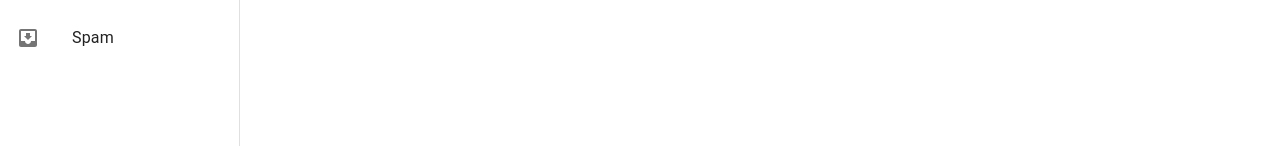
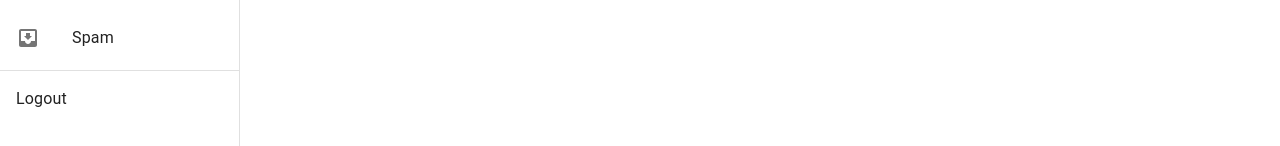
Before and after one commit to NakiAyame/An, a React (Create React App) app: page / in a window 1280 px wide. Shown: the part 388-534 px from the top of the page. Built offline with nearby package versions, Linux system fonts and the light colour scheme.

Commit message:
create logout

```diff
--- a/src/layouts/dashboard/DrawerDashborad.jsx
+++ b/src/layouts/dashboard/DrawerDashborad.jsx
@@ -8,16 +8,36 @@ import ListItemText from "@mui/material/ListItemText";
 import MailIcon from "@mui/icons-material/Mail";
 import Toolbar from "@mui/material/Toolbar";
 import * as React from "react";
+import axios from "axios";
+import { useNavigate } from "react-router-dom";
 
 import { Link } from "@mui/material";
+import { toast } from "react-toastify";
 
 const DrawerDashborad = () => {
+  const navigate = useNavigate();
   const links = [
     { text: "Dashboard", path: "/" },
     { text: "Danh sách người dùng", path: "/user-list" },
     { text: "Danh sách Dịch vụ", path: "/service-list" },
     { text: "Drafts", path: "/drafts" },
   ];
+
+  const handleLogout = async () => {
+    try {
+      const response = await axios.post("http://localhost:3500/logout");
+      // thông báo logout thành công và chuyển hướng về trang đăng nhập
+      console.log(response);
+      if (response.data.message === "Cookie cleared") {
+        localStorage.removeItem("accessToken"); // xóa accessToken lưu trữ trong localStorage
+        navigate("/sign-in"); // chuyển hướng về trang đăng nhập
+        toast.success("Đăng nhập thành công!");
+      }
+    } catch (error) {
+      console.error(error);
+      toast.error(error);
+    }
+  };
 
   return (
     <>
@@ -48,6 +68,10 @@ const DrawerDashborad = () => {
           </ListItem>
         ))}
       </List>
+      <Divider />
+      <List>
+        <ListItemButton onClick={() => handleLogout()}>Logout</ListItemButton>
+      </List>
     </>
   );
 };
```
